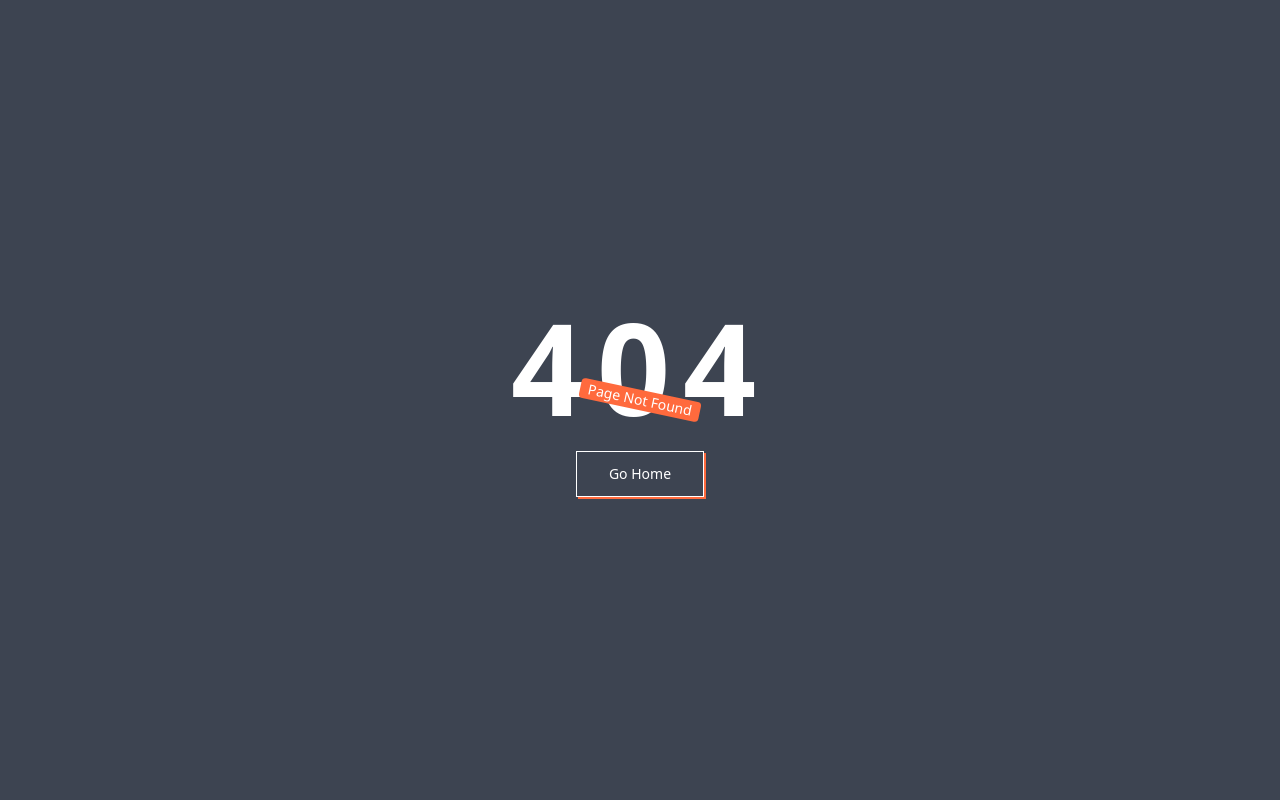
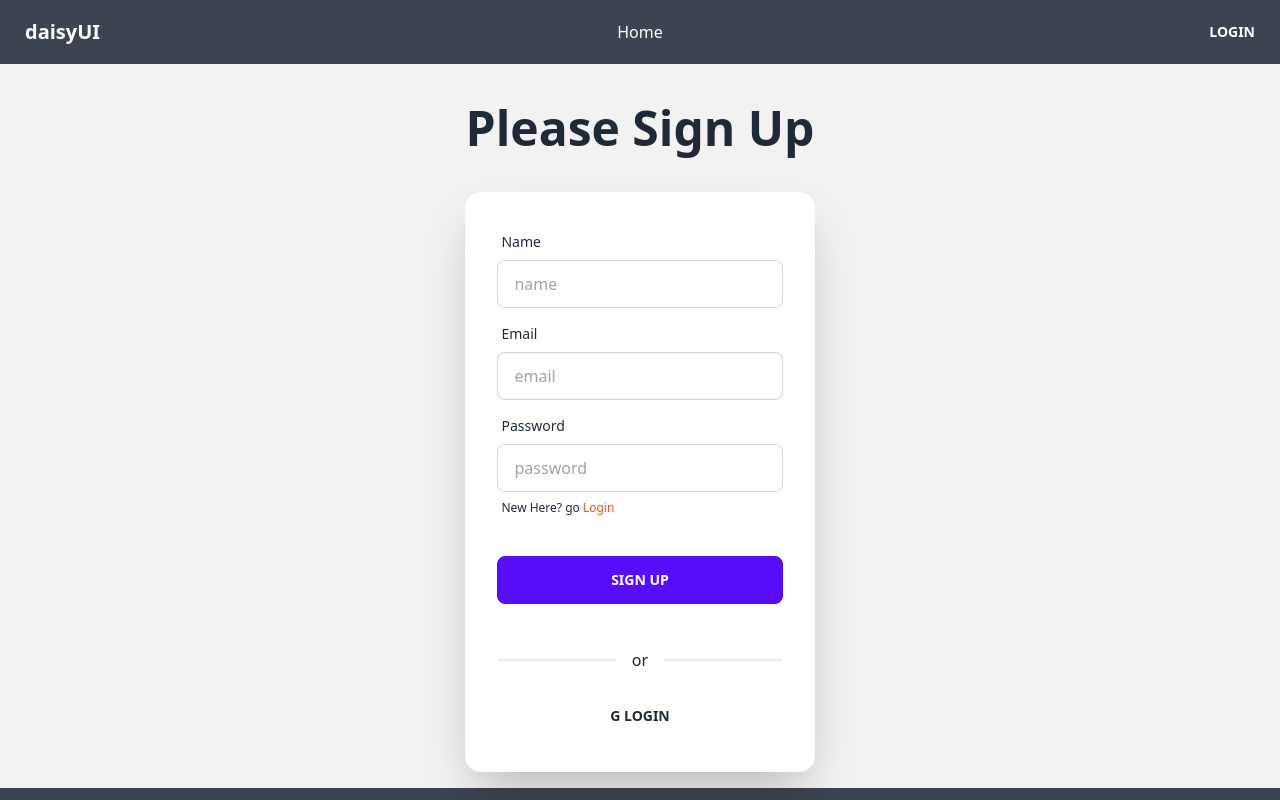
Before and after one commit to foisal404/needfortoys-client, a React (Vite) app: page /signup in a window 1280 px wide. Before the commit this address had no page. Shown: the top 800 px of the page. Built offline with nearby package versions, Linux system fonts and the light colour scheme.

Commit message:
Login and SignUp page add with form

```diff
--- a/src/Route/Router.jsx
+++ b/src/Route/Router.jsx
@@ -1,12 +1,29 @@
 import { createBrowserRouter } from "react-router-dom";
 import Main from "../layout/Main";
 import ErrorPage from "../pages/ErrorPage";
+import App from "../App";
+import Login from "../pages/Login/Login";
+import SignUp from "../pages/SignUp/SignUp";
 
 const router = createBrowserRouter([
     {
       path: "/",
       element: <Main></Main>,
-      errorElement:<ErrorPage></ErrorPage>
+      errorElement:<ErrorPage></ErrorPage>,
+      children:[
+        {
+            path:'/',
+            element:<App></App>
+        },
+        {
+            path:'/login',
+            element:<Login></Login>
+        },
+        {
+            path:'/signup',
+            element:<SignUp></SignUp>
+        }
+      ]
     },
   ]);
 
--- a/src/layout/Main.jsx
+++ b/src/layout/Main.jsx
@@ -1,13 +1,14 @@
 import { Outlet } from "react-router-dom";
 import Headnav from "../shared/Headnav";
 import Footer from "../shared/Footer";
-
 
 const Main = () => {
   return (
     <div>
       <Headnav></Headnav>
+      <section className="min-h-[86vh]">
         <Outlet></Outlet>
+      </section>
       <Footer></Footer>
     </div>
   );
--- /dev/null
+++ b/src/pages/Login/Login.jsx
@@ -0,0 +1,64 @@
+import { Link } from "react-router-dom";
+
+const Login = () => {
+    const handlerBtn=event=>{
+        event.preventDefault();
+        const form=event.target;
+        const email=form.email.value;
+        const password=form.password.value;
+        console.log(email,password)
+    }
+  return (
+    <div>
+      <div className="hero min-h-[90vh] bg-base-200">
+        <div className="hero-content  flex-col ">
+          <div className="text-center lg:text-left">
+            <h1 className="text-5xl font-bold my-6">Login now!</h1>
+          </div>
+          <div className="card flex-shrink-0 w-full max-w-sm shadow-2xl bg-base-100">
+            <form className="card-body" onSubmit={handlerBtn}>
+              <div className="form-control">
+                <label className="label">
+                  <span className="label-text">Email</span>
+                </label>
+                <input
+                  type="text"
+                  placeholder="email"
+                  name="email"
+                  className="input input-bordered"
+                />
+              </div>
+              <div className="form-control">
+                <label className="label">
+                  <span className="label-text">Password</span>
+                </label>
+                <input
+                  type="password"
+                  placeholder="password"
+                  name="password"
+                  className="input input-bordered"
+                />
+                <label className="label">
+                  <Link to='/signup' className="label-text-alt link link-hover">
+                    New Here? go <span className="text-orange-600">SignUp</span>
+                  </Link>
+                </label>
+              </div>
+              <div className="form-control mt-6">
+                <button className="btn  btn-primary" type="submit">
+                  Login
+                </button>
+              </div>
+            </form>
+            <div className="flex flex-col  card-body pt-0">
+              <div className="divider">or</div>
+              <button className="btn btn-ghost ">G Login</button>
+            </div>
+          </div>
+        </div>
+      </div>
+    </div>
+  );
+};
+
+export default Login;
--- /dev/null
+++ b/src/pages/SignUp/SignUp.jsx
@@ -0,0 +1,76 @@
+import { Link } from "react-router-dom";
+
+const SignUp = () => {
+  const handlerBtn = (event) => {
+    event.preventDefault();
+    const form=event.target;
+    const name=form.name.value;
+    const email=form.email.value;
+    const password=form.password.value;
+    console.log(name,email,password)
+  };
+  return (
+    <div>
+      <div className="hero min-h-[90vh] bg-base-200">
+        <div className="hero-content  flex-col ">
+          <div className="text-center lg:text-left">
+            <h1 className="text-5xl font-bold my-6">Please Sign Up</h1>
+          </div>
+          <div className="card flex-shrink-0 w-full max-w-sm shadow-2xl bg-base-100">
+            <form className="card-body" onSubmit={handlerBtn}>
+              <div className="form-control">
+                <label className="label">
+                  <span className="label-text">Name</span>
+                </label>
+                <input
+                  type="text"
+                  placeholder="name"
+                  name="name"
+                  className="input input-bordered"
+                />
+              </div>
+              <div className="form-control">
+                <label className="label">
+                  <span className="label-text">Email</span>
+                </label>
+                <input
+                  type="text"
+                  placeholder="email"
+                  name="email"
+                  className="input input-bordered"
+                />
+              </div>
+              <div className="form-control">
+                <label className="label">
+                  <span className="label-text">Password</span>
+                </label>
+                <input
+                  type="text"
+                  placeholder="password"
+                  name="password"
+                  className="input input-bordered"
+                />
+                <label className="label">
+                  <Link to="/login" className="label-text-alt link link-hover">
+                    New Here? go <span className="text-orange-600">Login</span>
+                  </Link>
+                </label>
+              </div>
+              <div className="form-control mt-6">
+                <button className="btn  btn-primary" type="submit">
+                  Sign UP
+                </button>
+              </div>
+            </form>
+            <div className="flex flex-col  card-body pt-0">
+              <div className="divider">or</div>
+              <button className="btn btn-ghost ">G Login</button>
+            </div>
+          </div>
+        </div>
+      </div>
+    </div>
+  );
+};
+
+export default SignUp;
--- a/src/shared/Headnav.jsx
+++ b/src/shared/Headnav.jsx
@@ -42,7 +42,7 @@ const Headnav = () => {
           <ul className="menu menu-horizontal px-1"> {links}</ul>
         </div>
         <div className="navbar-end">
-          <a className="btn">Get started</a>
+          <Link className="btn" to='/login'>Login</Link>
         </div>
       </div>
     </div>
```
Lines whose indentation alone changed are shown as unchanged.
